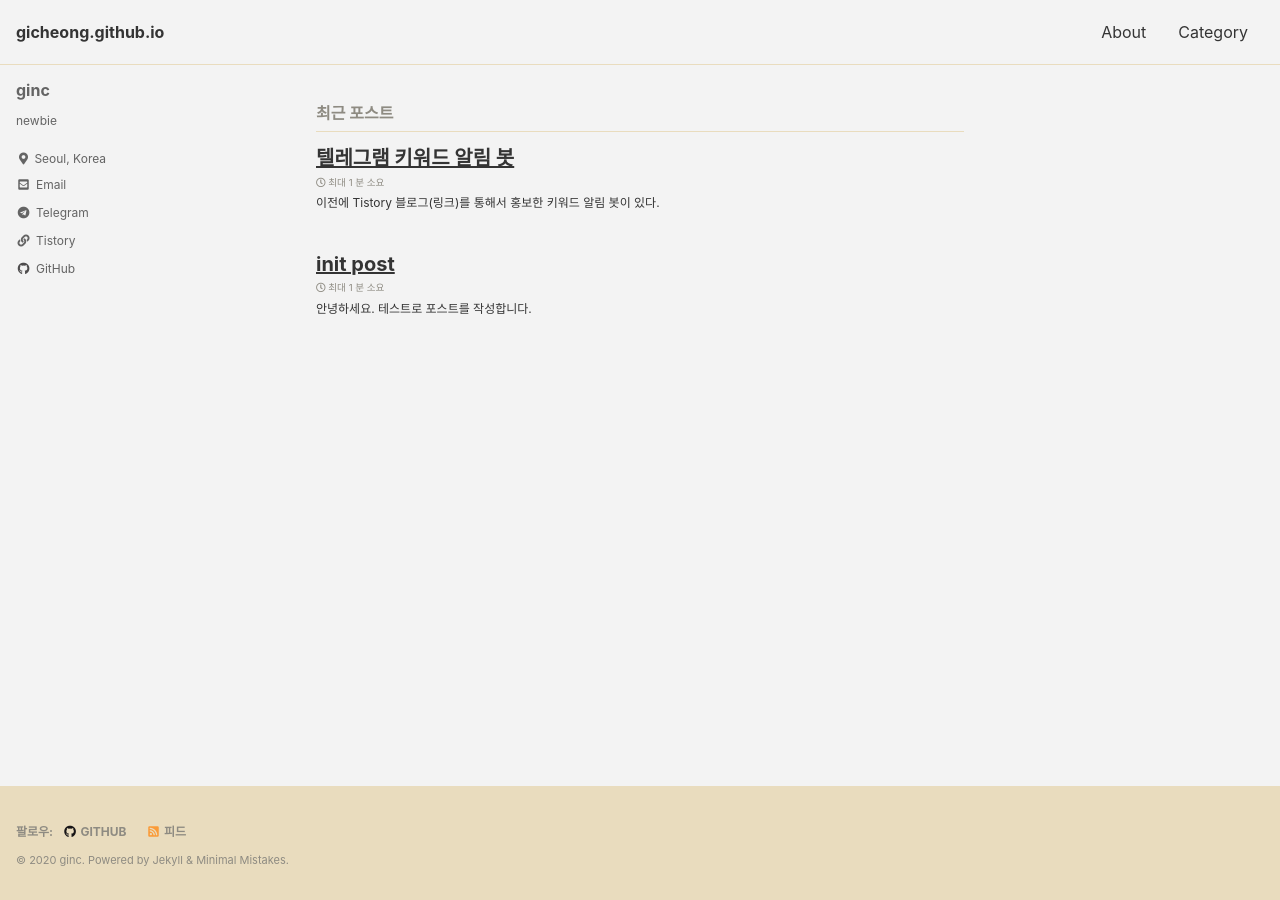
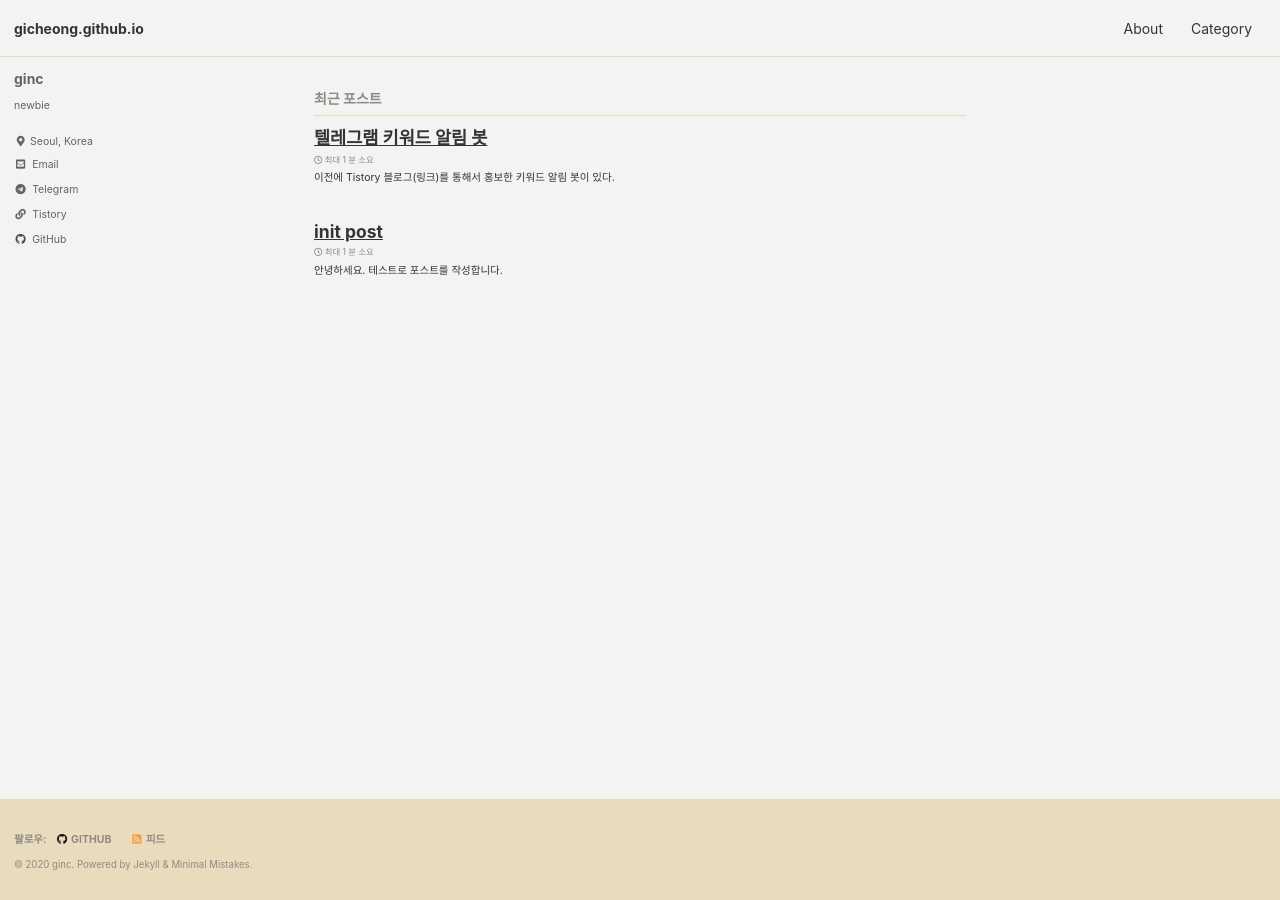
Before and after one commit to gincheong/deprecated-blog, a Jekyll site: the page built from index.html, in a window 1280 px wide. Built offline with Jekyll 4.4.1, drawn with Linux system fonts in a browser that asks for light colours; cached includes are drawn as plain includes; the list of posts is cut into pages by our own code.

Commit message:
font size 16->14

```diff
--- a/_sass/minimal-mistakes/_reset.scss
+++ b/_sass/minimal-mistakes/_reset.scss
@@ -8,18 +8,18 @@ html {
   /* apply a natural box layout model to all elements */
   box-sizing: border-box;
   background-color: $background-color;
-  font-size: 16px; // 반응형 폰트 사이즈
+  font-size: 14px; // 반응형 폰트 사이즈
 
   @include breakpoint($medium) {
-    font-size: 16px;
+    font-size: 14px;
   }
 
   @include breakpoint($large) {
-    font-size: 16px;
+    font-size: 14px;
   }
 
   @include breakpoint($x-large) {
-    font-size: 16px;
+    font-size: 14px;
   }
 
   -webkit-text-size-adjust: 100%;
```
